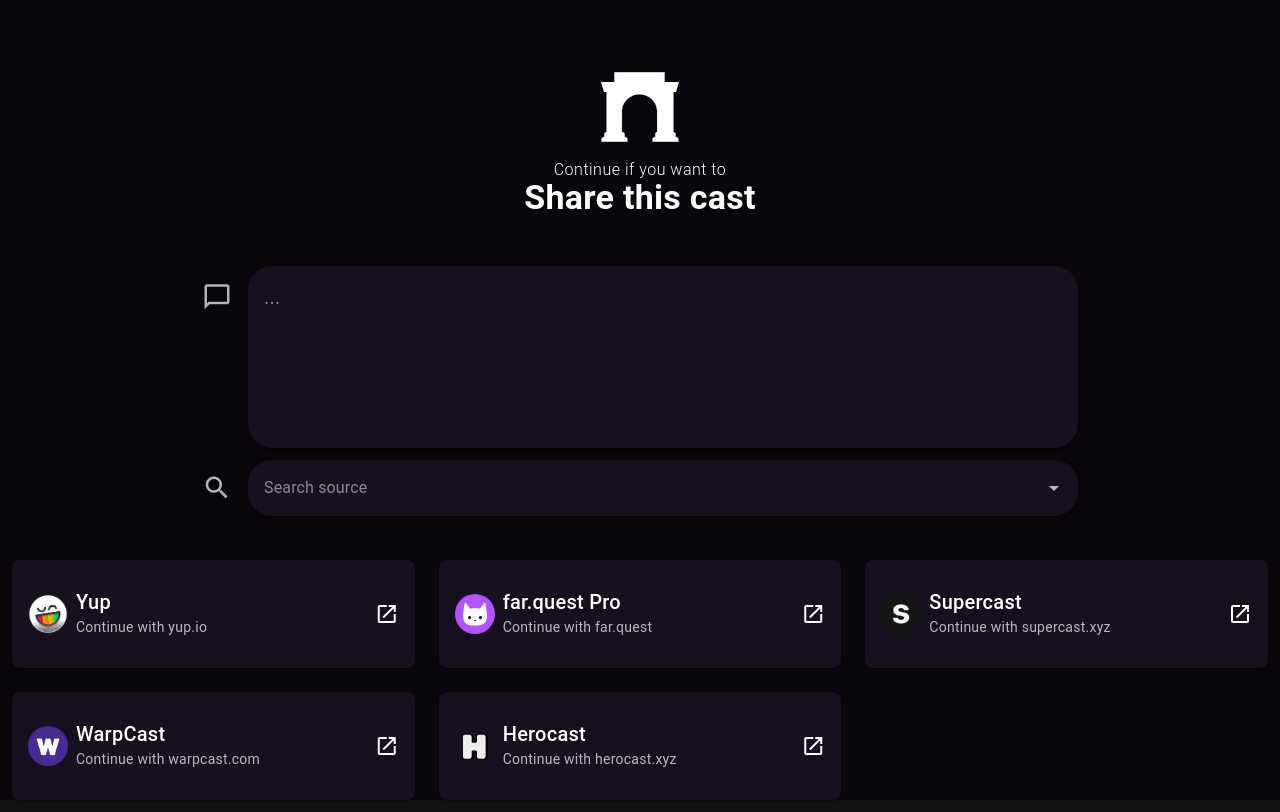
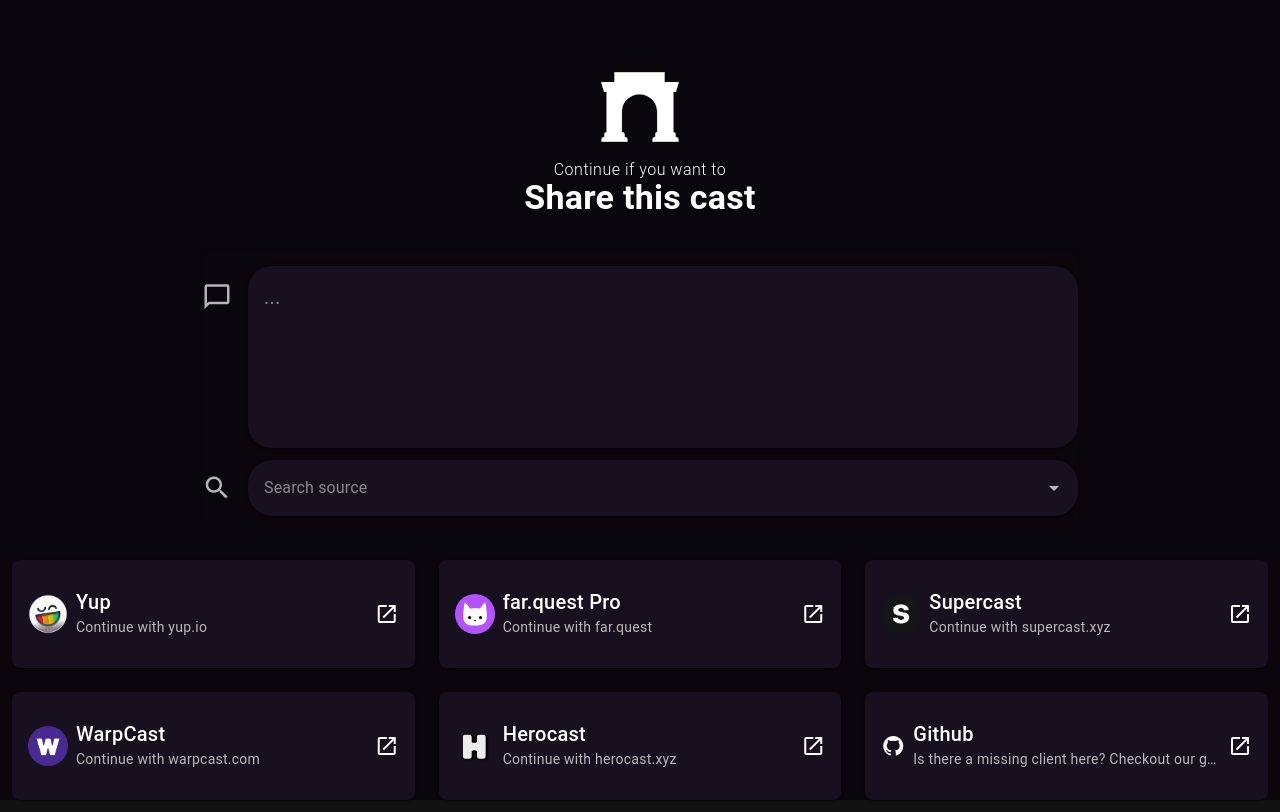
Before and after one commit to 0xSemicolon/composecastxyz, a Vue app: page / in a window 1280 px wide. Built offline with nearby package versions, Linux system fonts and the light colour scheme.

Commit message:
Some window dressing, added github card to prompt people to hopefully contribute, and got auto redirects fulfilling.

```diff
--- a/components.d.ts
+++ b/components.d.ts
@@ -11,6 +11,7 @@ declare module 'vue' {
     ComposeHeader: typeof import('./src/components/ComposeHeader.vue')['default']
     ComposeScreen: typeof import('./src/components/ComposeScreen.vue')['default']
     FeedEntry: typeof import('./src/components/FeedEntry.vue')['default']
+    GithubCard: typeof import('./src/components/GithubCard.vue')['default']
     HelloWorld: typeof import('./src/components/HelloWorld.vue')['default']
     PromptCopySourceDialog: typeof import('./src/components/PromptCopySourceDialog.vue')['default']
     RedirectSourceDialog: typeof import('./src/components/RedirectSourceDialog.vue')['default']
--- a/src/components/ComposeForm.vue
+++ b/src/components/ComposeForm.vue
@@ -9,6 +9,7 @@
       v-model="text"
       hide-details
       no-resize
+      autofocus
     >
     </v-textarea>
     <v-select
--- a/src/components/ComposeScreen.vue
+++ b/src/components/ComposeScreen.vue
@@ -17,8 +17,11 @@
   </v-responsive>
 
   <v-row class="mt-7 px-3">
-    <v-col xs="12" sm="12" md="6" lg="4" xl="3" v-for="(opt, i) in sources" :key="i">
+    <v-col cols="12" sm="12" md="6" lg="4" xl="3" v-for="(opt, i) in sources" :key="i">
       <SourceCard :value="opt" @click="chooseOption(opt)"></SourceCard>
+    </v-col>
+    <v-col cols="12" sm="12" md="6" lg="4" xl="3">
+      <GithubCard></GithubCard>
     </v-col>
   </v-row>
 
@@ -40,6 +43,7 @@
 <script setup lang="ts">
 import { ref, computed, defineProps, defineModel, watch } from "vue";
 import { orderedSources, ISource, IOrderedSource } from "@/sources/index";
+import GithubCard from "./GithubCard.vue";
 
 const props = defineProps<{
   referrerUrl: string | null;
--- /dev/null
+++ b/src/components/GithubCard.vue
@@ -0,0 +1,15 @@
+<template>
+  <v-card
+    class="py-4"
+    color="surface"
+    append-icon="mdi-open-in-new"
+    prepend-icon="mdi-github"
+    rel="noopener noreferrer"
+    rounded="lg"
+    subtitle="Is there a missing client here? Checkout our github!"
+    title="Github"
+    target="_blank"
+    href="https://github.com/0xSemicolon/composecastxyz"
+  >
+  </v-card>
+</template>
--- a/src/components/PromptCopySourceDialog.vue
+++ b/src/components/PromptCopySourceDialog.vue
@@ -19,7 +19,7 @@
             class="text-h6 px-4 py-6 cursor-pointer"
             :icon="wasCopied ? undefined : 'mdi-content-copy'"
             variant="tonal"
-            :type="wasCopied ? 'success' : undefined"
+            :type="wasCopied ? 'success' : 'primary'"
             border
             @click="copyPostText()"
           >
@@ -34,7 +34,7 @@
           <v-list-subheader v-else class="text-success">Copied!</v-list-subheader>
         </template>
         <v-checkbox
-          label="Star this as a preferred clients"
+          label="Star this as a preferred client"
           color="orange"
           hide-details
           class="text-h6"
@@ -120,4 +120,7 @@ watch(
 .text-h6 >>> .v-label {
   font-size: 1.25rem !important;
 }
+.v-alert >>> .v-alert__content {
+  color: white !important;
+}
 </style>
--- a/src/components/RedirectSourceDialog.vue
+++ b/src/components/RedirectSourceDialog.vue
@@ -11,8 +11,8 @@
         <v-alert
           v-if="hasTemplate"
           border
-          color="purple"
-          class="text-h6 px-4 py-6"
+          color="primary"
+          class="text-h6 px-4 py-6 text-white"
           icon="mdi-format-align-left"
           variant="tonal"
         >
@@ -22,7 +22,7 @@
           >
         </v-alert>
         <v-checkbox
-          label="Star this as one of your preferred clients"
+          label="Star this as one of your preferred client"
           color="orange"
           class="text-h6"
           v-model="isStarred"
@@ -52,7 +52,6 @@
 </template>
 
 <script lang="ts" setup>
-import * as Automerge from "@automerge/automerge";
 import { defineModel, defineProps, computed, watch, ref } from "vue";
 import { IRedirectSource } from "@/sources/types";
 import ComposeCastDb from "../databases/composeCastDb";
@@ -70,13 +69,22 @@ const automaticallyContinue = ref<boolean>(false);
 
 const hasTemplate = computed<boolean>(() => {
   return !!(props.text || props.embeds?.length);
-})
+});
 
 const redirectSource = computed<IRedirectSource | null>(() => {
   if (!props.source) return null;
   if (!("fulfilmentType" in props.source)) return null;
   if (props.source.fulfilmentType !== "redirect") return null;
   return props.source as IRedirectSource;
+});
+
+// This is little hacky way of letting users opt out of automatic redirects w/o having to navigate
+watch(automaticallyContinue, (a: boolean, b: boolean) => {
+  if (!a && b) {
+    patchSourceConfig(ComposeCastDb, redirectSource.value.domain, {
+      automaticallyContinue: false
+    });
+  }
 });
 
 watch(
@@ -91,6 +99,9 @@ watch(
     const cfg = await getSourceConfig(ComposeCastDb, redirectSource.value.domain);
     isStarred.value = cfg?.isStarred || false;
     automaticallyContinue.value = cfg?.automaticallyContinue || false;
+    if (automaticallyContinue.value && redirectSource.value.isReferred) {
+      window.location.href = targetUrl.value;
+    }
   },
   { immediate: true }
 );
@@ -109,4 +120,7 @@ const clickContinue = async () => {
 .text-h6 >>> .v-label {
   font-size: 1.25rem !important;
 }
+.v-alert >>> .v-alert__content {
+  color: white !important;
+}
 </style>
--- a/src/plugins/vuetify.ts
+++ b/src/plugins/vuetify.ts
@@ -20,6 +20,7 @@ export default createVuetify({
         colors: {
           background: '#09060c',
           surface: '#17101e',
+          primary: '#452d8f'
         }
       }
     }
```
Also changed, not shown: public/images/github.png (added).
